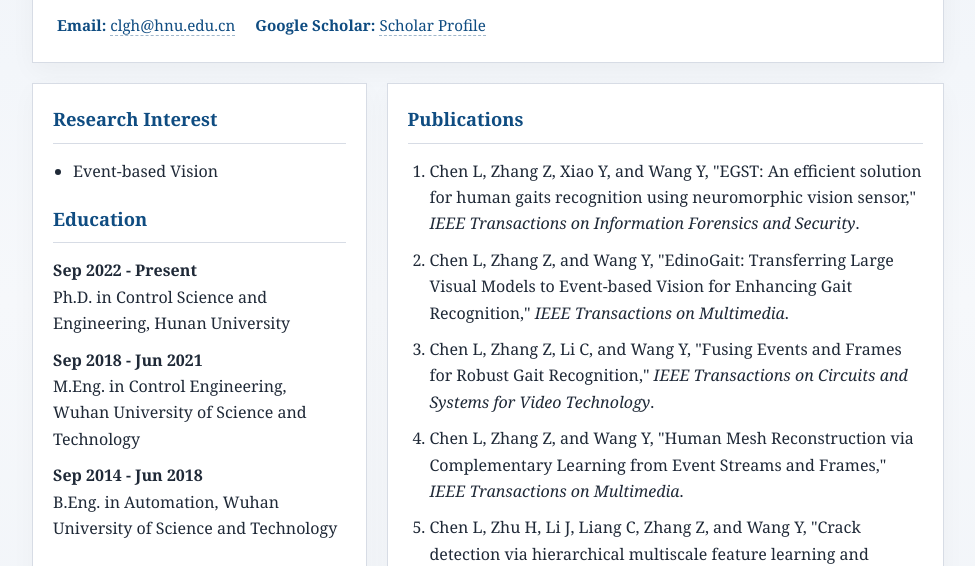
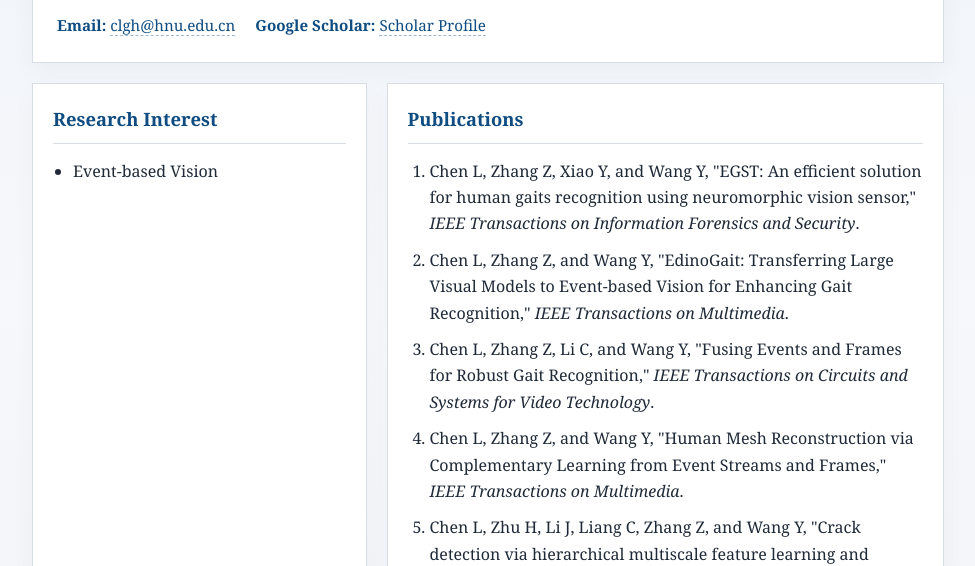
Before and after one commit to C19h/C19h.github.io, a plain HTML site: page index.html in a window 1280 px wide. Shown: the part 166-732 px from the top of the page, without its empty margins (152-1127 px from the left). Drawn offline with Linux system fonts and the light colour scheme.

Commit message:
feat: remove education section

```diff
--- a/index.html
+++ b/index.html
@@ -158,10 +158,6 @@
           <li>Event-based Vision</li>
         </ul>
 
-        <h2 style="margin-top: 20px;">Education</h2>
-        <p><strong>Sep 2022 - Present</strong><br />Ph.D. in Control Science and Engineering, Hunan University</p>
-        <p><strong>Sep 2018 - Jun 2021</strong><br />M.Eng. in Control Engineering, Wuhan University of Science and Technology</p>
-        <p><strong>Sep 2014 - Jun 2018</strong><br />B.Eng. in Automation, Wuhan University of Science and Technology</p>
       </section>
 
       <section class="card">
```
